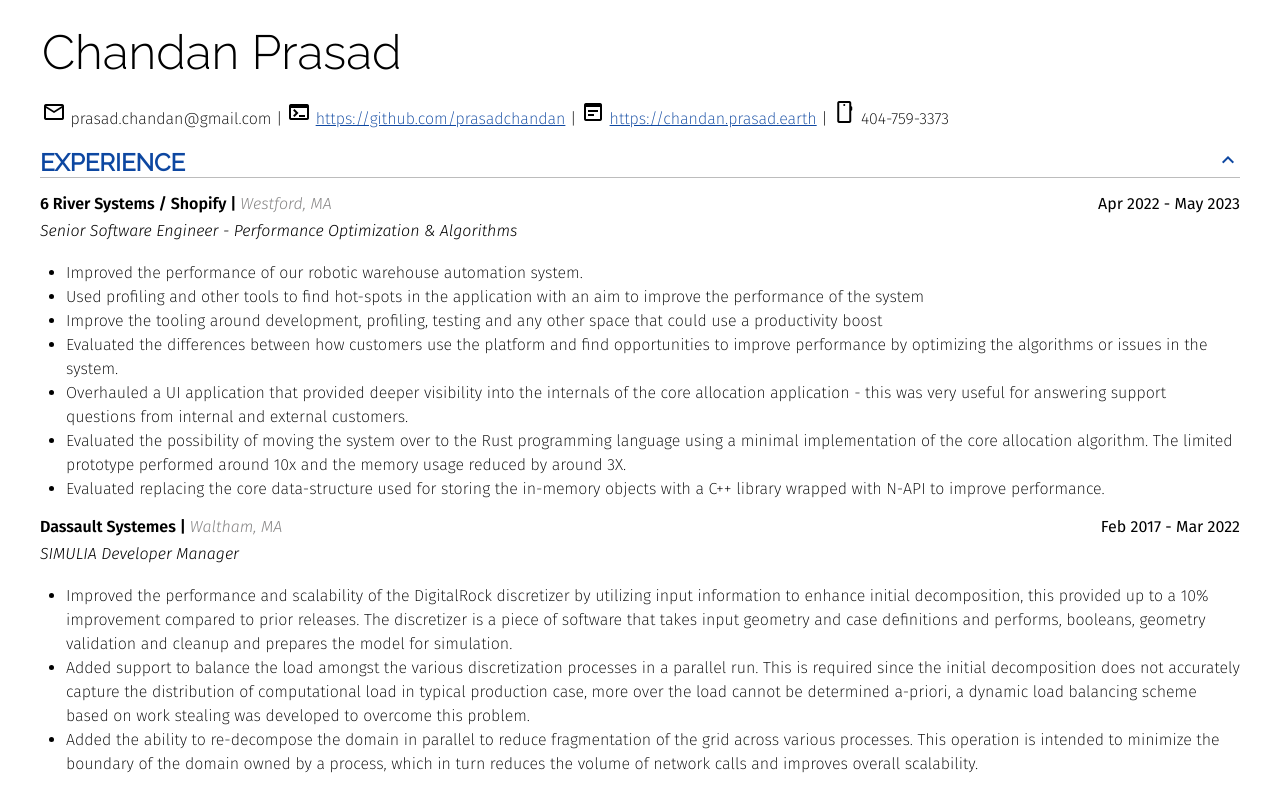
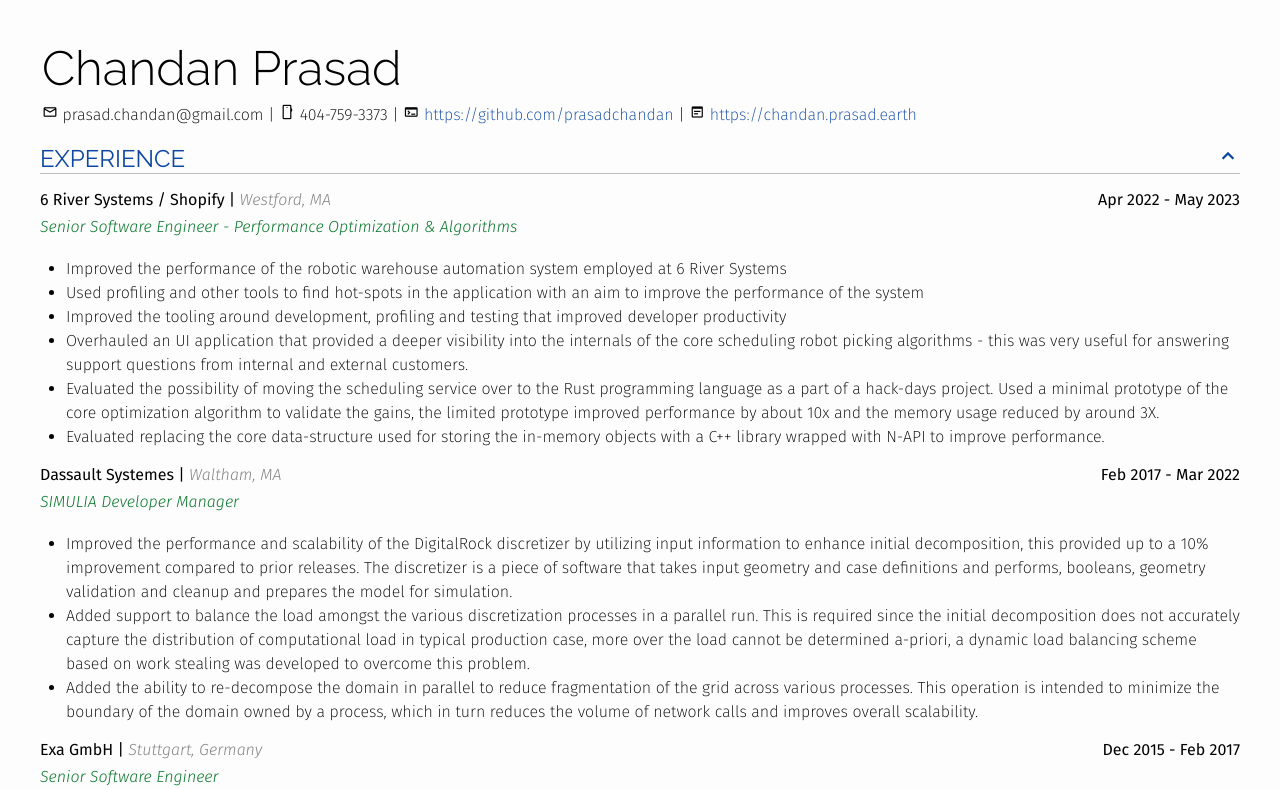
Before and after one commit to prasadchandan/resume, a plain HTML site: page index.html in a window 1280 px wide. Shown: the top 789 px of the page. Drawn offline with nearby package versions, Linux system fonts and the light colour scheme.

Commit message:
Update print design and tweak screen design, fix typos

```diff
--- a/index.html
+++ b/index.html
@@ -1,24 +1,24 @@
 <title>
 Chandan Prasad - Resume
 </title>
-<p><link rel="stylesheet" type="text/css" href="resume-web.css">
-<link rel="stylesheet" type="text/css" media="print" href="resume-print.css">
-<link rel="preconnect" href="https://fonts.googleapis.com">
+<p><link rel="preconnect" href="https://fonts.googleapis.com">
 <link rel="preconnect" href="https://fonts.gstatic.com" crossorigin>
 <link href="https://fonts.googleapis.com/css2?family=Fira+Sans:ital,wght@0,200;0,300;0,400;0,500;0,600;1,200;1,300&family=Raleway:wght@300;400&display=swap" rel="stylesheet">
-<link rel="stylesheet" href="https://fonts.googleapis.com/css2?family=Material+Symbols+Outlined:opsz,wght,FILL,GRAD@48,400,0,0" /></p>
+<link rel="stylesheet" href="https://fonts.googleapis.com/css2?family=Material+Symbols+Outlined:opsz,wght,FILL,GRAD@48,400,0,0" media="screen"/>
+<link rel="stylesheet" type="text/css" href="resume-web.css">
+<link rel="stylesheet" type="text/css" media="print" href="resume-print.css"></p>
 <p><span class="name" data-value="Chandan Prasad">Chandan
 Prasad</span></p>
-<p><span class="info"></p>
-<p><span class="material-symbols-outlined">mail</span>
+<div class="info">
+<p><span class="material-symbols-outlined screenonly">mail</span>
 <span>prasad</span>.<span>chandan</span><span>@</span>gmail.com | <span
-class="material-symbols-outlined">terminal</span> <a
+class="material-symbols-outlined screenonly">smartphone</span>
+<span>4</span><span>0</span>4</span>-<span>7</span><span>59</span>-<span>33</span><span>7</span><span>3</span>
+| <span class="material-symbols-outlined screenonly">terminal</span> <a
 href="https://github.com/prasadchandan">https://github.com/prasadchandan</a>
-| <span class="material-symbols-outlined">wysiwyg</span> <a
-href="https://chandan.prasad.earth">https://chandan.prasad.earth</a> |
-<span class="material-symbols-outlined">smartphone</span>
-<span>4</span><span>0</span>4</span>-<span>7</span><span>59</span>-<span>33</span><span>7</span><span>3</span></p>
-<p></span></p>
+| <span class="material-symbols-outlined screenonly">wysiwyg</span> <a
+href="https://chandan.prasad.earth">https://chandan.prasad.earth</a></p>
+</div>
 <script>
 // Effect described in https://www.youtube.com/watch?v=W5oawMJaXbU
 const LETTERS = "ABCDEFGHIJKLMNOPQRSTUVWXYZ";
@@ -56,7 +56,7 @@ document.getElementsByClassName("name")[0].onmouseover = event => renderTitleEff
 <details open>
 <summary>
 <h2 id="experience-expand_less">Experience <span
-class="material-symbols-outlined summaryicon">expand_less</span></h2>
+class="material-symbols-outlined summaryicon screenonly">expand_less</span></h2>
 </summary>
 <h3 id="river-systems-shopify-westford-ma-apr-2022---may-2023">6 River
 Systems / Shopify | <location> Westford, MA </location> <time> Apr 2022
@@ -65,22 +65,22 @@ Systems / Shopify | <location> Westford, MA </location> <time> Apr 2022
 id="senior-software-engineer---performance-optimization-algorithms">Senior
 Software Engineer - Performance Optimization &amp; Algorithms</h4>
 <ul>
-<li>Improved the performance of our robotic warehouse automation
-system.</li>
+<li>Improved the performance of the robotic warehouse automation system
+employed at 6 River Systems</li>
 <li>Used profiling and other tools to find hot-spots in the application
 with an aim to improve the performance of the system</li>
-<li>Improve the tooling around development, profiling, testing and any
-other space that could use a productivity boost</li>
-<li>Evaluated the differences between how customers use the platform and
-find opportunities to improve performance by optimizing the algorithms
-or issues in the system.</li>
-<li>Overhauled a UI application that provided deeper visibility into the
-internals of the core allocation application - this was very useful for
-answering support questions from internal and external customers.</li>
-<li>Evaluated the possibility of moving the system over to the Rust
-programming language using a minimal implementation of the core
-allocation algorithm. The limited prototype performed around 10x and the
-memory usage reduced by around 3X.</li>
+<li>Improved the tooling around development, profiling and testing that
+improved developer productivity</li>
+<li>Overhauled an UI application that provided a deeper visibility into
+the internals of the core scheduling robot picking algorithms - this was
+very useful for answering support questions from internal and external
+customers.</li>
+<li>Evaluated the possibility of moving the scheduling service over to
+the Rust programming language as a part of a hack-days project. Used a
+minimal prototype of the core optimization algorithm to validate the
+gains, the limited prototype improved performance by about 10x and the
+memory usage reduced by around 3X.<br />
+</li>
 <li>Evaluated replacing the core data-structure used for storing the
 in-memory objects with a C++ library wrapped with N-API to improve
 performance.</li>
@@ -136,7 +136,7 @@ Corporation | <location> Burlington MA, US </location> <time> Jul 2014 -
 Dec 2015 </time></h3>
 <h4 id="senior-software-engineer-1">Senior Software Engineer</h4>
 <ul>
-<li>Improved the handling of ‘toroidal’ geometry (eg. Treating opposing
+<li>Improved the handling of 'toroidal' geometry (eg. Treating opposing
 faces of a cube as abutting) in the discretizer.</li>
 <li>Improved integration testing by creating a new test suite and
 streamlined the process to create new test cases.</li>
@@ -191,7 +191,7 @@ funds.</li>
 <details open>
 <summary>
 <h2 id="education-expand_less">Education <span
-class="material-symbols-outlined summaryicon">expand_less</span></h2>
+class="material-symbols-outlined summaryicon screenonly">expand_less</span></h2>
 </summary>
 <h3
 id="georgia-institute-of-technology-atlanta-ga-jan-2011---may-2013">Georgia
@@ -209,7 +209,7 @@ Engineering, Mechanical Engineering</h4>
 <details open>
 <summary>
 <h2 id="other-projects-expand_less">Other Projects <span
-class="material-symbols-outlined summaryicon">expand_less</span></h2>
+class="material-symbols-outlined summaryicon screenonly">expand_less</span></h2>
 </summary>
 <h3
 id="ahs-student-design-competition---fuselage-aerodynamics-lead-atlanta-ga-us-jan-2012---aug-2012">AHS
@@ -257,7 +257,7 @@ Cotton Boys School | <location>Bangalore, India </location> <time> Jun
 <h4 id="model-rocket-project---ebender">Model Rocket Project -
 EBENDER</h4>
 <ul>
-<li>Designed and fabricated model rocket using ‘off-the-shelf’ parts to
+<li>Designed and fabricated model rocket using 'off-the-shelf' parts to
 test the performance of an indigenously designed rocket motor that was
 developed by us.</li>
 <li>Worked in collaboration with Indian Space Research Organization
@@ -270,7 +270,7 @@ book of records (2005) for this project</li>
 <summary>
 <h2 id="awards-and-achievements-expand_less">Awards and Achievements
 <span
-class="material-symbols-outlined summaryicon">expand_less</span></h2>
+class="material-symbols-outlined summaryicon screenonly">expand_less</span></h2>
 </summary>
 <p><br/></p>
 <ul>
@@ -284,10 +284,10 @@ regular curriculum, Bangalore - 2005</li>
 <details open>
 <summary>
 <h2 id="publications-expand_less">Publications <span
-class="material-symbols-outlined summaryicon">expand_less</span></h2>
+class="material-symbols-outlined summaryicon screenonly">expand_less</span></h2>
 </summary>
 <p><br/> Robert A, Kobolov V I, Ruffin S M, Manmohan Chandan P, Zaki M,
-“Implementation and Evaluation of Normal Ray Refinement Technique in
-Adaptive Cartesian Framework”, 42nd AIAA Fluid Dynamics Conference and
-Exhibit, 2012</p>
+<em>'Implementation and Evaluation of Normal Ray Refinement Technique in
+Adaptive Cartesian Framework'</em>, 42nd AIAA Fluid Dynamics Conference
+and Exhibit, 2012</p>
 </details>
--- a/resume-print.css
+++ b/resume-print.css
@@ -9,13 +9,13 @@ body {
     margin: 0 auto;
     padding: 0;
     font-family: 'Roboto', sans-serif;
-    font-size: 14px;
+    font-size: 12px;
 }
 
 .name {
-    font-size: 175%;
-    line-height: 150%;
-    font-weight: bold;
+    font-size: 200%;
+    line-height: 120%;
+    font-weight: 400;
     display: block;
     font-family: 'Raleway', sans-serif;
     text-align: center;
@@ -24,8 +24,13 @@ body {
 .info {
     display: block;
     text-align: center;
-    font-size: 0.7rem;
-    margin-bottom: 0.75rem;
+    margin-top: 4px;
+    font-size: 0.75rem;
+    text-decoration: none;
+}
+
+.info span {
+    text-align: center;
 }
 
 h1 {
@@ -33,27 +38,33 @@ h1 {
     text-align: center;
     font-weight: bold;
     padding: 0;
-    margin: 1rem 0;
+    margin: 1rem 1rem 0 0;
 }
 
 h2 {
-    font-size: 150%;
-    font-weight: bold;
+    font-size: 125%;
+    font-weight: 400;
     border-bottom: 1px solid #bcbcbc;
     color: #0D47A1;
-    /* margin: 0; */
+    margin: 0;
+    margin-top: 4px;
     font-family: 'Raleway', sans-serif;
     text-transform: uppercase;
 }
 
 h3 {
     font-size: 100%;
-    font-weight: bold;
-    margin: 0;
+    font-weight: 400;
+    margin: 16px 0px 0px 0px;
 }
 
 h4 {
     font-style: italic;
+    margin: 4px 0px 4px 0px;
+}
+
+.screenonly {
+    display: none;
 }
 
 p, ul {
@@ -62,12 +73,12 @@ p, ul {
 }
 
 ul, ol {
-    padding: 0 0 0 1.5rem;
+    padding: 0 0 0 1.2rem;
     margin: 0;
 }
 
 li {
-    line-height: 150%;
+    line-height: 125%;
     /* change this for tighter spacing */
     /* default 150% */
 }
@@ -86,6 +97,7 @@ li {
 
 a {
     color: #0D47A1;
+    text-decoration: none;
 }
 
 code {
@@ -95,7 +107,8 @@ code {
 time {
     float: right;
     font-size: inherit;
-    font-weight: bold;
+    font-weight: 400;
+    margin: 0;
 }
 
 location {
--- a/resume-web.css
+++ b/resume-web.css
@@ -1,13 +1,14 @@
 html {
     padding: 16px;
     margin: 0;
+    background: #fdfdfd;
 }
 
 body {
     display: block;
     /* max-width: 700px; */
     margin: 0 auto;
-    padding: 0;
+    padding: 16px;
     font-family: 'Fira Sans', sans-serif;
     font-weight: 200;
     font-size: 16px;
@@ -23,8 +24,12 @@ body {
 
 .info {
     display: block;
-    text-align: center;
     margin-bottom: 0.75rem;
+    text-decoration: none;
+}
+
+.info .material-symbols-outlined{
+    font-size: 16px;
 }
 
 h1 {
@@ -37,7 +42,7 @@ h1 {
 
 h2 {
     font-size: 150%;
-    font-weight: bold;
+    font-weight: 400;
     border-bottom: 1px solid #bcbcbc;
     color: #0D47A1;
     margin-bottom: 0;
@@ -47,7 +52,7 @@ h2 {
 
 h3 {
     font-size: 100%;
-    font-weight: bold;
+    font-weight: 400;
     margin: 16px 0px 0px 0px;
 }
 
@@ -55,9 +60,11 @@ h4 {
     font-style: italic;
     font-weight: 300;
     margin-top: 8px;
+    color: #0b792e;
 }
 
-p, ul {
+p,
+ul {
     font-size: 100%;
     margin: 0;
     border-left: 2px solid #0D47A100;
@@ -67,7 +74,8 @@ ul:hover {
     border-left: 2px solid #0D47A1;
 }
 
-ul, ol {
+ul,
+ol {
     padding: 0 0 0 1.5rem;
     margin: 0;
 }
@@ -80,6 +88,7 @@ li {
 
 a {
     color: #0D47A1;
+    text-decoration: none;
 }
 
 code {
@@ -116,10 +125,13 @@ summary {
     cursor: pointer;
 }
 
+summary:hover {
+    text-shadow: 0px 0px 2px #222222;
+}
+
 details {
     box-sizing: border-box;
     margin-top: 5px;
-    background: white;
 }
 
 details summary::-webkit-details-marker {
@@ -131,9 +143,7 @@ details[open] > summaryicon {
 }
 
 /* Extra small devices (phones, 600px and down) */
- @media only screen and (max-width: 600px) {
-
- }
+@media only screen and (max-width: 600px) {}
 
 /* Small devices (portrait tablets and large phones, 600px and up) */
 @media only screen and (min-width: 600px) {
```
Also changed, not shown: 2 other files. Lines whose indentation alone changed are shown as unchanged.
